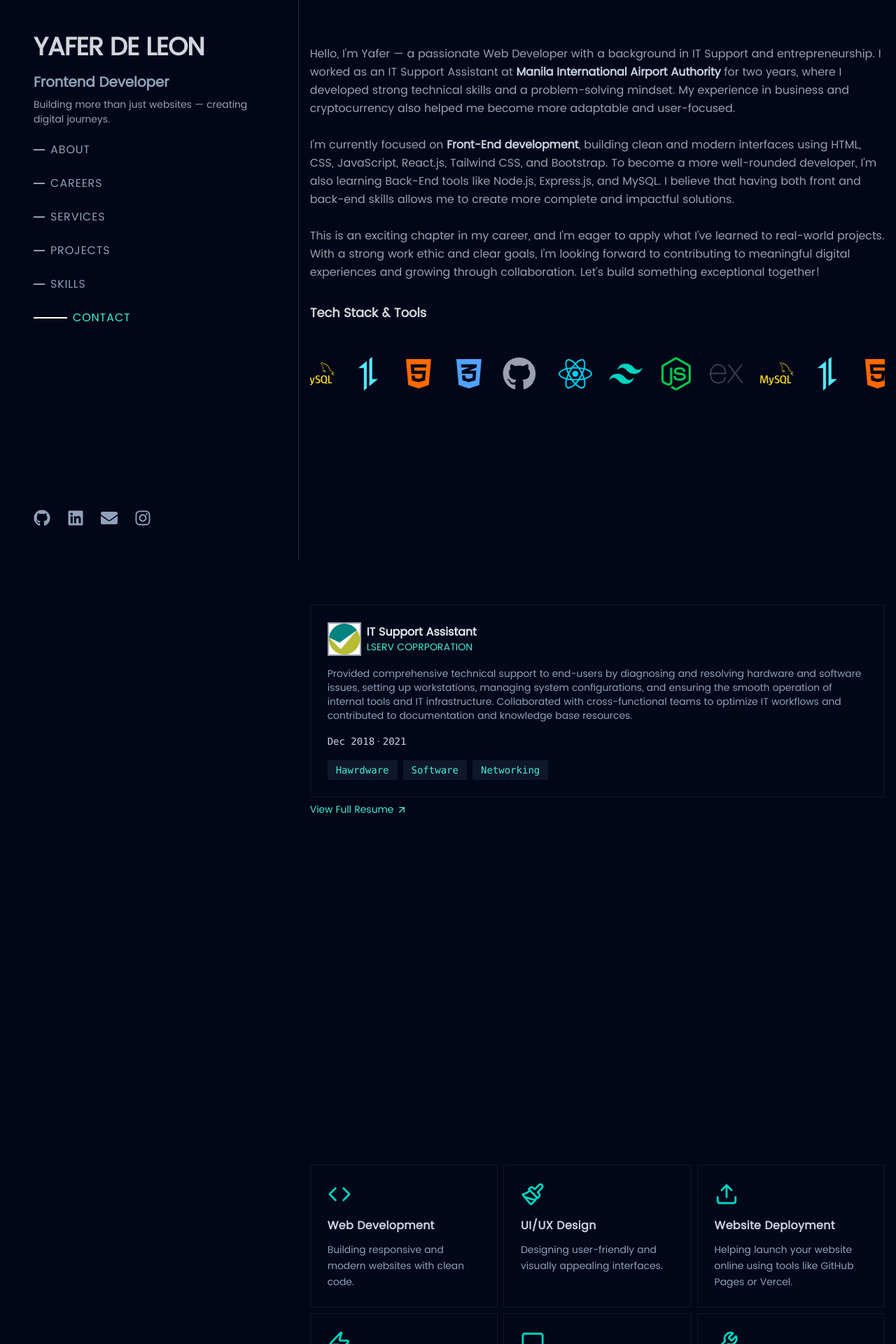
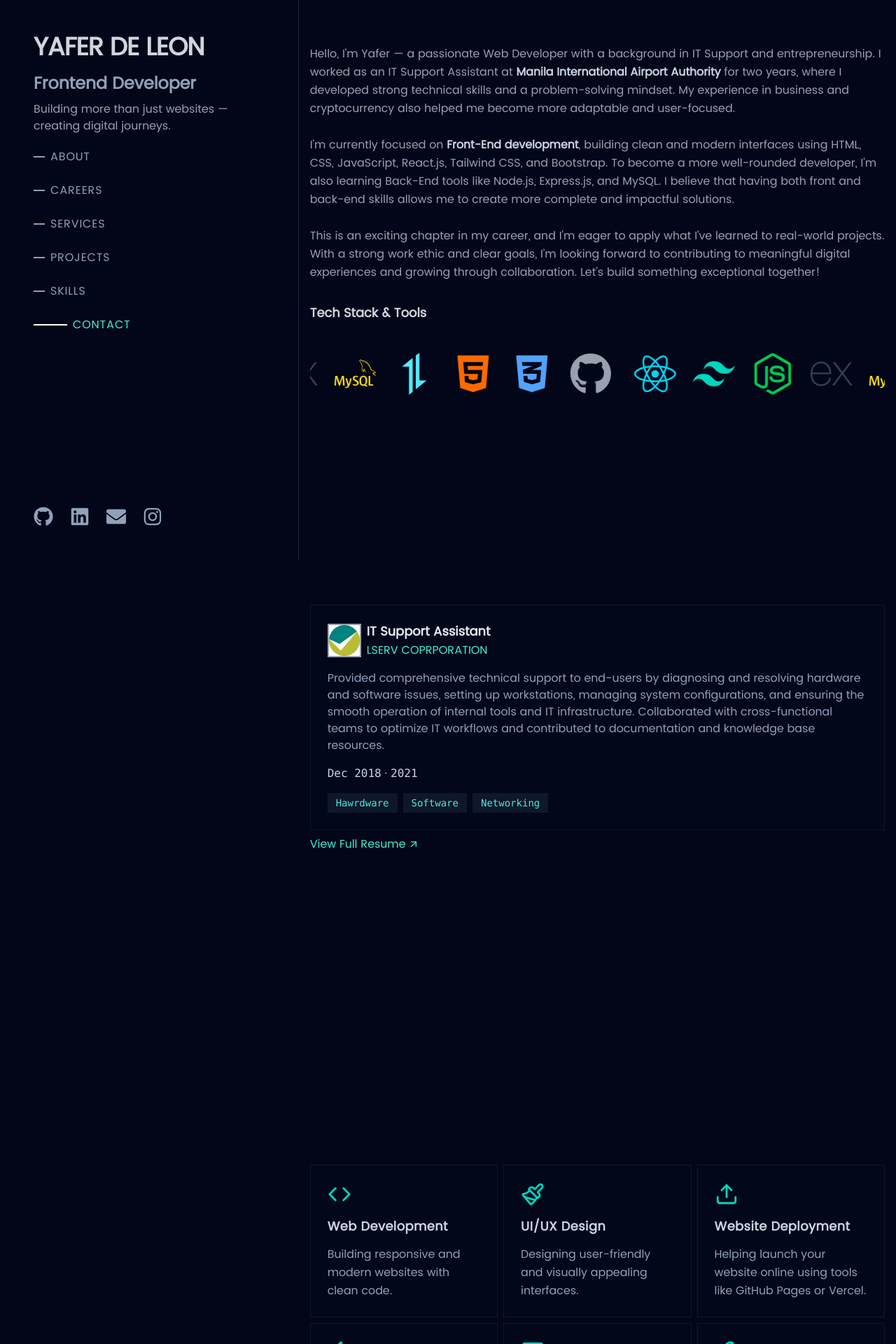
Before and after one commit to yaferdln/yaferdeleon, a React (Vite) app: page / in a window 1280 px wide. Shown: the top 1920 px of the page at 70% size. Built offline with nearby package versions, Linux system fonts and the light colour scheme.

Commit message:
initial commit

```diff
--- a/src/App.jsx
+++ b/src/App.jsx
@@ -39,13 +39,13 @@ const App = () => {
                 <header className="w-full lg:w-1/3 p-6 lg:p-12 lg:h-screen lg:sticky lg:top-0 self-start z-50 border-r border-slate-800">
                   <div className="flex flex-col justify-between h-full">
                     <div>
-                      <h2 className="text-2xl sm:text-3xl md:text-4xl font-bold uppercase tracking-tight text-gray-300 mb-2 md:mb-4">
+                      <h2 className="text-3xl sm:text-4xl font-extrabold uppercase tracking-tight text-gray-300 mb-2 md:mb-4">
                         Yafer De Leon
                       </h2>
-                      <h3 className="text-base md:text-xl font-semibold text-slate-400 mb-2">
+                      <h3 className="text-lg md:text-2xl font-semibold text-slate-400 mb-2">
                         Frontend Developer
                       </h3>
-                      <p className="text-xs md:text-sm leading-normal mb-2 md:mb-4">
+                      <p className="text-sm md:text-base leading-normal mb-2 md:mb-4">
                         Building more than just websites — creating digital
                         journeys.
                       </p>
--- a/src/components/SocialLink.jsx
+++ b/src/components/SocialLink.jsx
@@ -9,7 +9,7 @@ const SocialLink = ({ social }) => {
       aria-label={social.name}
       className="text-slate-400 hover:text-teal-300 hover:scale-110 transition-transform duration-300"
     >
-      <Icon className="w-6 h-6" />
+      <Icon className="w-7 h-7" />
     </a>
   );
 };
--- a/src/sections/About.jsx
+++ b/src/sections/About.jsx
@@ -14,7 +14,7 @@ const About = () => {
       <div className="px-4">
         {/* About text */}
         <p
-          className="text-xs md:text-base text-gray-400 leading-relaxed"
+          className="text-sm md:text-base text-gray-400 leading-relaxed"
           dangerouslySetInnerHTML={{
             __html: aboutText.replace(/\n/g, "<br />"),
           }}
@@ -40,7 +40,7 @@ const About = () => {
                   rel="noopener noreferrer"
                   title={title}
                 >
-                  <Icon className={`${color} text-3xl md:text-5xl`} />
+                  <Icon className={`${color} text-4xl md:text-6xl`} />
                   <span className="sr-only">{title}</span>
                 </a>
               ))}
--- a/src/sections/Careers.jsx
+++ b/src/sections/Careers.jsx
@@ -31,25 +31,25 @@ const Careers = () => {
                 </div>
               )}
               <div className="flex-1">
-                <h3 className="text-sm md:text-base font-semibold text-slate-200">
+                <h3 className="text-base md:text-lg font-semibold text-slate-200">
                   {career.position}
                 </h3>
-                <p className="text-xs md:text-sm text-teal-300 font-medium">
+                <p className="text-sm md:text-base text-teal-300 font-medium">
                   {career.company}
                 </p>
               </div>
             </div>
 
-            <p className="text-xs md:text-sm text-slate-400">
+            <p className="text-sm md:text-base text-slate-400">
               {career.description}
             </p>
 
-            <div className="text-xs md:text-sm text-slate-300">
-              <span className="text-xs md:text-sm font-mono">
+            <div className="text-sm md:text-base text-slate-300">
+              <span className="text-sm md:text-base font-mono">
                 {career.date}
               </span>
               {career.date && career.year && <span> &middot; </span>}
-              <span className="text-xs md:text-sm font-mono">
+              <span className="text-sm md:text-base font-mono">
                 {career.year}
               </span>
             </div>
@@ -73,7 +73,7 @@ const Careers = () => {
         href="/resume.pdf"
         target="_blank"
         rel="noopener noreferrer"
-        className="inline-flex items-center gap-1 text-xs md:text-sm group text-teal-300 hover:underline hover:underline-offset-4 hover:text-teal-400 transition-colors duration-200"
+        className="inline-flex items-center gap-1 text-sm md:text-base group text-teal-300 hover:underline hover:underline-offset-4 hover:text-teal-400 transition-colors duration-200"
       >
         View Full Resume
         <FiArrowUpRight
--- a/src/sections/Projects.jsx
+++ b/src/sections/Projects.jsx
@@ -33,14 +33,14 @@ const Projects = () => {
               )}
             </div>
             <div className="flex flex-col flex-grow space-y-2">
-              <h3 className="text-sm md:text-base font-semibold tracking-normal flex items-center gap-2 text-slate-300 group-hover:text-teal-400">
+              <h3 className="text-base md:text-lg font-semibold tracking-normal flex items-center gap-2 text-slate-300 group-hover:text-teal-400">
                 {project.title}
                 <FiArrowUpRight
                   size={16}
                   className="w-4 h-4 md:w-5 md:h-5 transition-transform duration-300 transform group-hover:rotate-[45deg]"
                 />
               </h3>
-              <p className="text-xs md:text-sm text-slate-400">
+              <p className="text-sm md:text-base text-slate-400">
                 {project.description}
               </p>
               {project.techStack?.length > 0 && (
@@ -48,7 +48,7 @@ const Projects = () => {
                   {project.techStack.map((tech, techIndex) => (
                     <span
                       key={techIndex}
-                      className="inline-block bg-slate-900 text-teal-300 px-3 py-1 text-xs md:text-sm font-mono"
+                      className="inline-block bg-slate-900 text-teal-300 px-3 py-1 text-sm md:text-base font-mono"
                     >
                       {tech}
                     </span>
@@ -63,7 +63,7 @@ const Projects = () => {
         href="/archive"
         target="_blank"
         rel="noopener noreferrer"
-        className="inline-flex items-center gap-1 group text-teal-300 text-xs md:text-sm hover:underline hover:underline-offset-4 hover:text-teal-400 transition-colors duration-200"
+        className="inline-flex items-center gap-1 group text-teal-300 text-sm md:text-base hover:underline hover:underline-offset-4 hover:text-teal-400 transition-colors duration-200"
       >
         View Full Project Archive
         <FiArrowUpRight
--- a/src/sections/Services.jsx
+++ b/src/sections/Services.jsx
@@ -20,10 +20,10 @@ const Services = () => {
             <div className="mb-4 text-teal-400 ">
               <service.icon size={34} />
             </div>
-            <h3 className="text-sm md:text-base font-semibold tracking-wide mb-3 text-slate-300">
+            <h3 className="text-base md:text-lg font-semibold tracking-wide mb-3 text-slate-300">
               {service.title}
             </h3>
-            <p className="text-xs md:text-sm leading-relaxed w-full text-slate-400">
+            <p className="text-sm md:text-base leading-relaxed w-full text-slate-400">
               {service.description}
             </p>
           </div>
--- a/src/sections/Skills.jsx
+++ b/src/sections/Skills.jsx
@@ -17,16 +17,18 @@ const Skills = () => {
           key={index}
           className="group border-1 border-gray-400/10 hover:border-gray-400/20 bg-slate-900/10 p-6 transition-colors duration-300"
         >
-          <h3 className="text-sm md:text-base font-semibold mb-6 text-left tracking-wide text-slate-300">
+          <h3 className="text-base md:text-lg font-semibold mb-6 text-left tracking-wide text-slate-300">
             {skill.category}
           </h3>
           <div className="flex flex-wrap gap-4 justify-start">
             {skill.items.map((item, idx) => (
               <span
                 key={idx}
-                className="inline-flex items-start bg-slate-900 px-3 py-1 text-xs text-slate-400 hover:bg-teal-400 hover:text-slate-900 transition-colors duration-300"
+                className="inline-flex items-start bg-slate-900 px-3 py-1 text-sm md:text-base text-slate-400 hover:bg-teal-400 hover:text-slate-900 transition-colors duration-300"
               >
-                {item.icon && <item.icon className="mr-1 text-lg" />}
+                {item.icon && (
+                  <item.icon className="mr-1 text-xl md:text-2xl" />
+                )}
                 {item.name}
               </span>
             ))}
```
Also changed, not shown: src/sections/Contact.jsx (+16 -22 lines).
